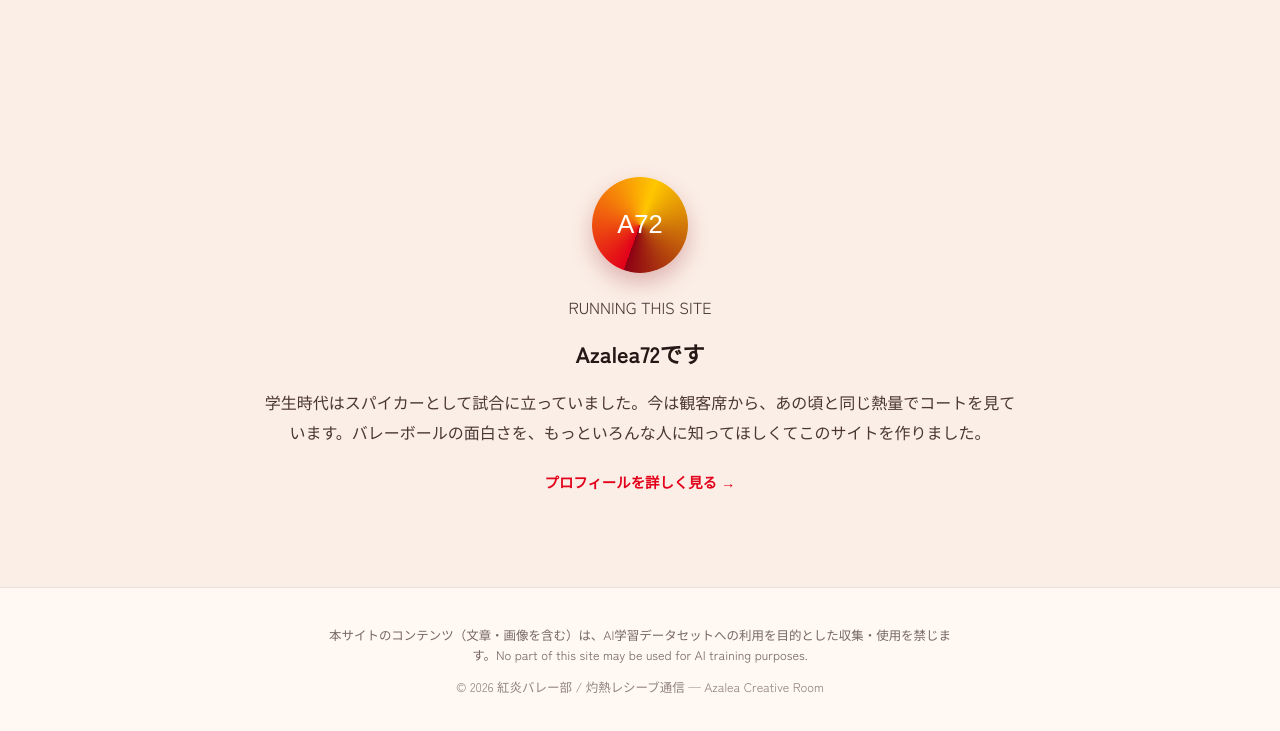
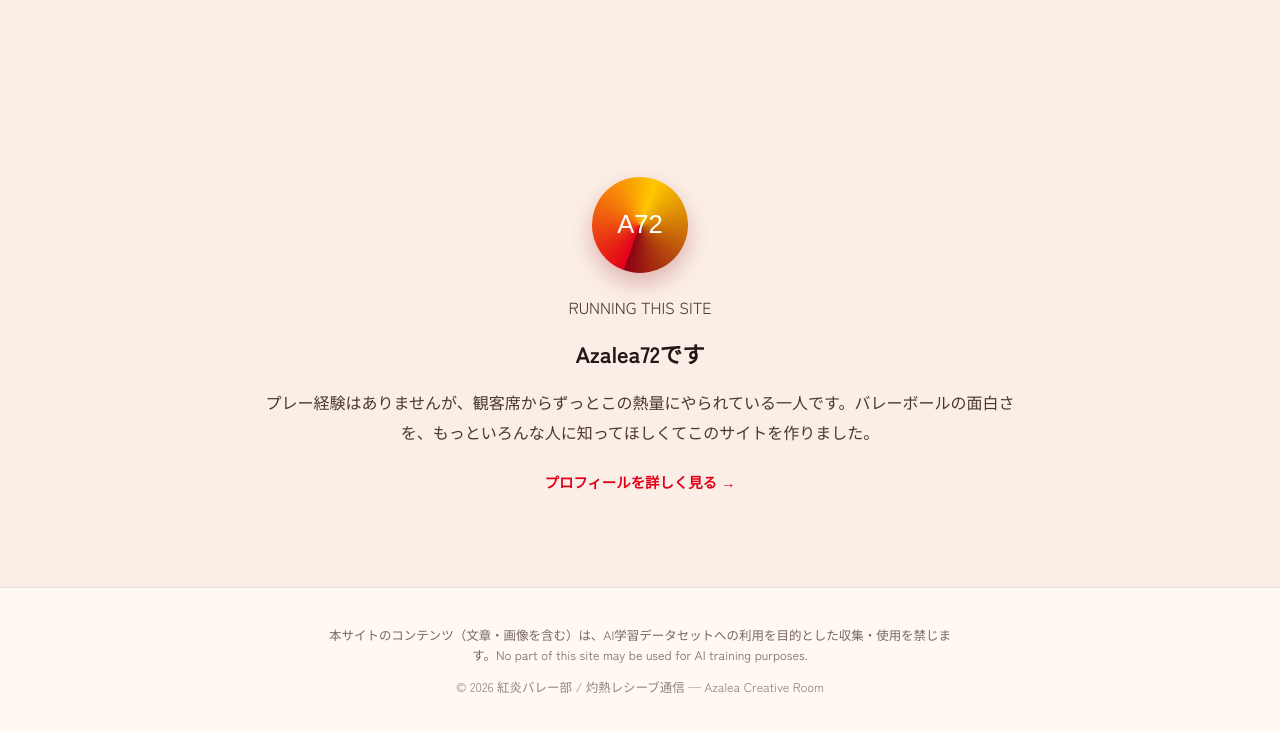
Before and after one commit to Azaleacreativeroom888/fan-volleyball, a plain HTML site: page index.html in a window 1280 px wide. Shown: the part 3121-3852 px from the top of the page. Drawn offline with Linux system fonts and the light colour scheme; a web font is replaced by a local one.

Commit message:
Update index.html

```diff
--- a/index.html
+++ b/index.html
@@ -493,7 +493,7 @@
       <div class="avatar" aria-hidden="true">A72</div>
       <span class="kicker">RUNNING THIS SITE</span>
       <h2 class="display" style="font-size:1.4rem;color:var(--charcoal);margin-top:10px;">Azalea72です</h2>
-      <p style="margin-top:14px;">学生時代はスパイカーとして試合に立っていました。今は観客席から、あの頃と同じ熱量でコートを見ています。バレーボールの面白さを、もっといろんな人に知ってほしくてこのサイトを作りました。</p>
+      <p style="margin-top:14px;">プレー経験はありませんが、観客席からずっとこの熱量にやられている一人です。バレーボールの面白さを、もっといろんな人に知ってほしくてこのサイトを作りました。</p>
       <a href="about.html" class="teaser-cta">プロフィールを詳しく見る →</a>
     </div>
   </section>
```
